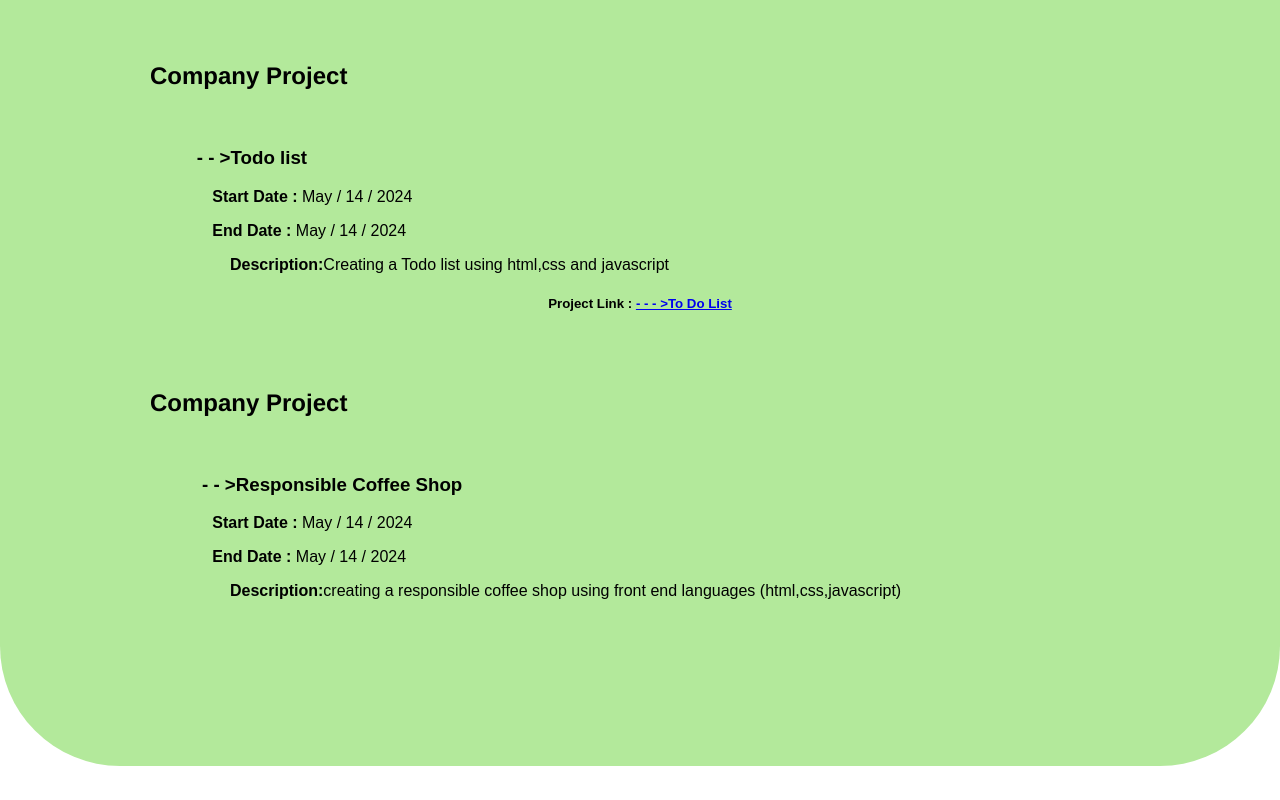
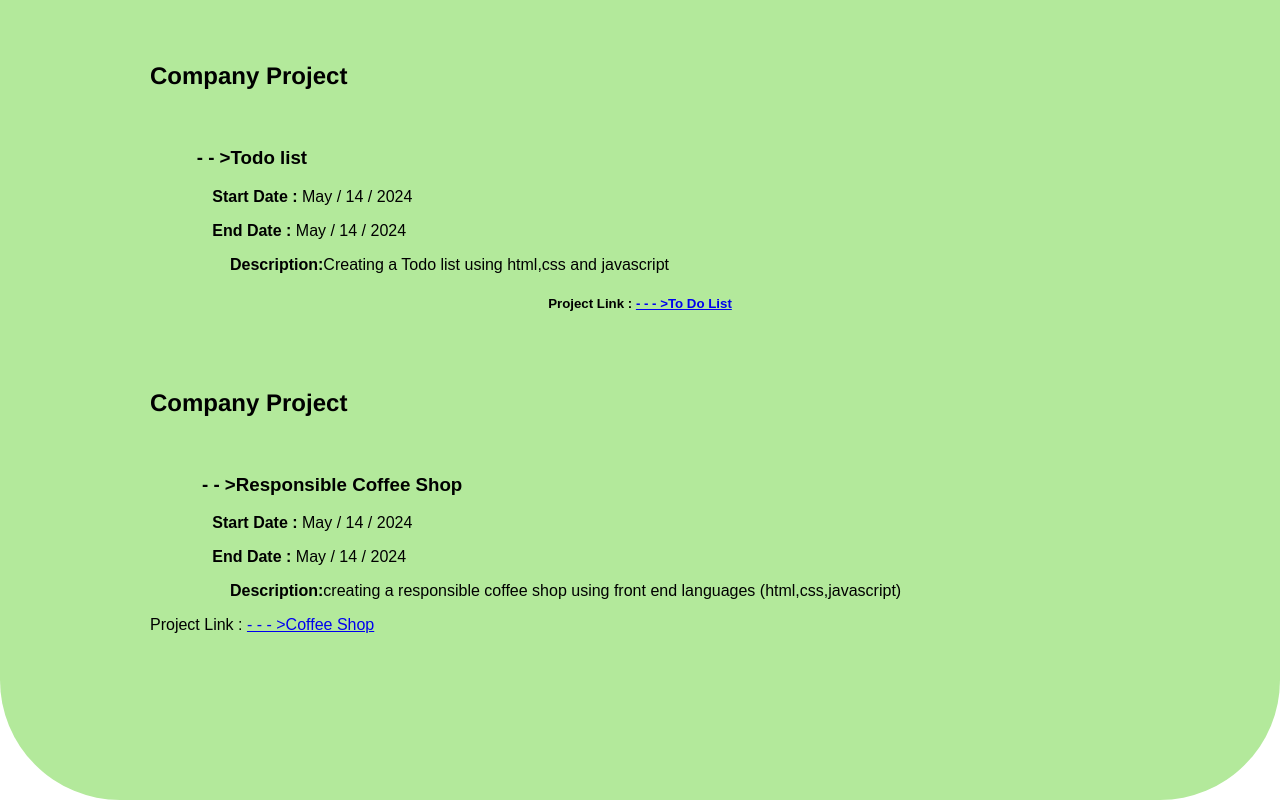
Before and after one commit to Omegabelis/Portfolio, a plain HTML site: page projects.html in a window 1280 px wide. Shown: the part 754-1554 px from the top of the page. Before the commit the page ends 1520 px from the top, so only its background shows below. Drawn offline with Linux system fonts and the light colour scheme.

Commit message:
Update projects.html

```diff
--- a/projects.html
+++ b/projects.html
@@ -59,7 +59,8 @@
     <p>&nbsp;&nbsp;&nbsp;&nbsp;&nbsp;&nbsp;&nbsp;&nbsp;&nbsp;&nbsp;&nbsp;&nbsp;&nbsp;&nbsp;<b>Start Date : </b> May / 14 / 2024 <p>
         <p>&nbsp;&nbsp;&nbsp;&nbsp;&nbsp;&nbsp;&nbsp;&nbsp;&nbsp;&nbsp;&nbsp;&nbsp;&nbsp;&nbsp;<b>End Date : </b> May / 14 / 2024</p>
 
-    <p>&nbsp;&nbsp;&nbsp;&nbsp;&nbsp;&nbsp;&nbsp;&nbsp;&nbsp;&nbsp;&nbsp;&nbsp;&nbsp;&nbsp;&nbsp;&nbsp;&nbsp;&nbsp;<b>Description:</b>creating a responsible coffee shop using front end languages (html,css,javascript)</p>
+    <p>&nbsp;&nbsp;&nbsp;&nbsp;&nbsp;&nbsp;&nbsp;&nbsp;&nbsp;&nbsp;&nbsp;&nbsp;&nbsp;&nbsp;&nbsp;&nbsp;&nbsp;&nbsp;<b>Description:</b>creating a responsible coffee shop using front end languages (html,css,javascript)</p>Project Link : <a href="https://github.com/Omegabelis/coffee_shop.git" >- - - >Coffee Shop</a>
+    </center></h5></p>
 </div>
 </div>
 </body>
```
